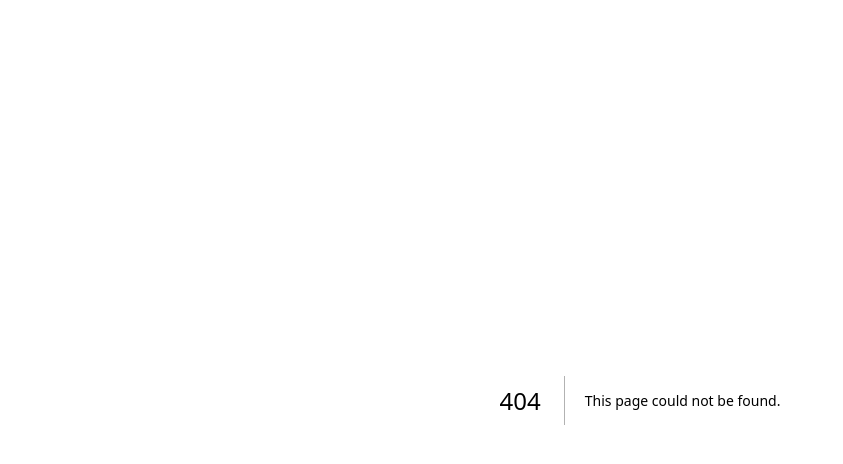
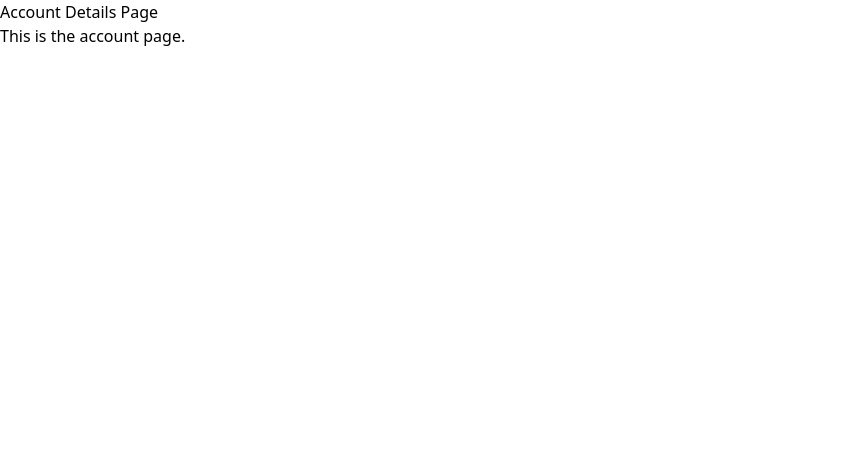
Before and after one commit to jpugmire/S26-CPSC4910-Team06, a Next.js app: page /account in a window 1280 px wide. Before the commit this address had no page. Shown: the top 464 px of the page, without its empty margins (0-843 px from the left). Built offline with nearby package versions, Linux system fonts and the light colour scheme.

Commit message:
Added test view account details page.

```diff
--- /dev/null
+++ b/app/account/page.js
@@ -0,0 +1,8 @@
+export default function AccountPage() {
+  return (
+    <div>
+      <h1>Account Details Page</h1>
+      <p>This is the account page.</p>
+    </div>
+  );
+}
--- a/app/dashboard/page.tsx
+++ b/app/dashboard/page.tsx
@@ -18,6 +18,7 @@ export default async function DashboardPage() {
           <div className="flex justify-between items-center h-16">
             <h1 className="text-xl font-bold">Driver Rewards Dashboard</h1>
             <Link href="/about" className="text-sm text-blue-600 hover:underline">About</Link>
+            <Link href="/account" className="text-sm text-blue-600 hover:underline">Account</Link>
             <LogoutButton />
           </div>
         </div>
```
